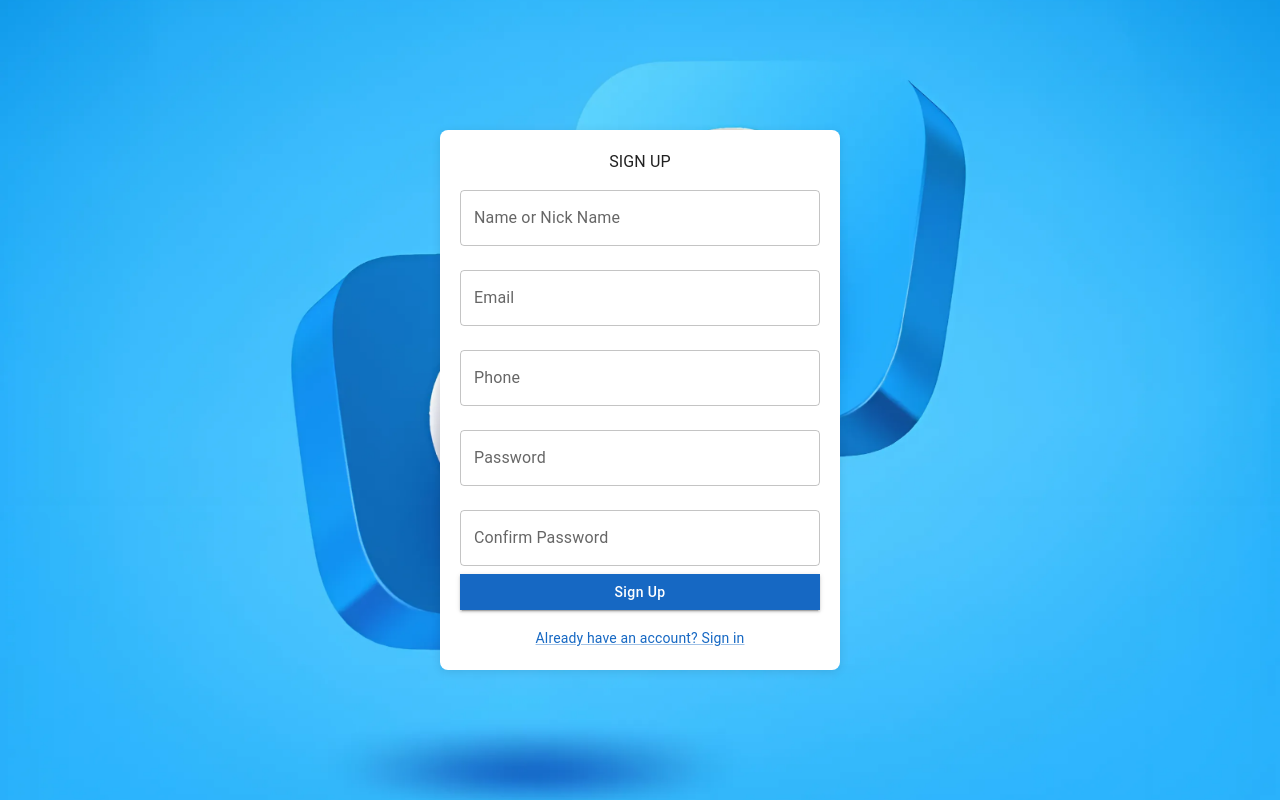
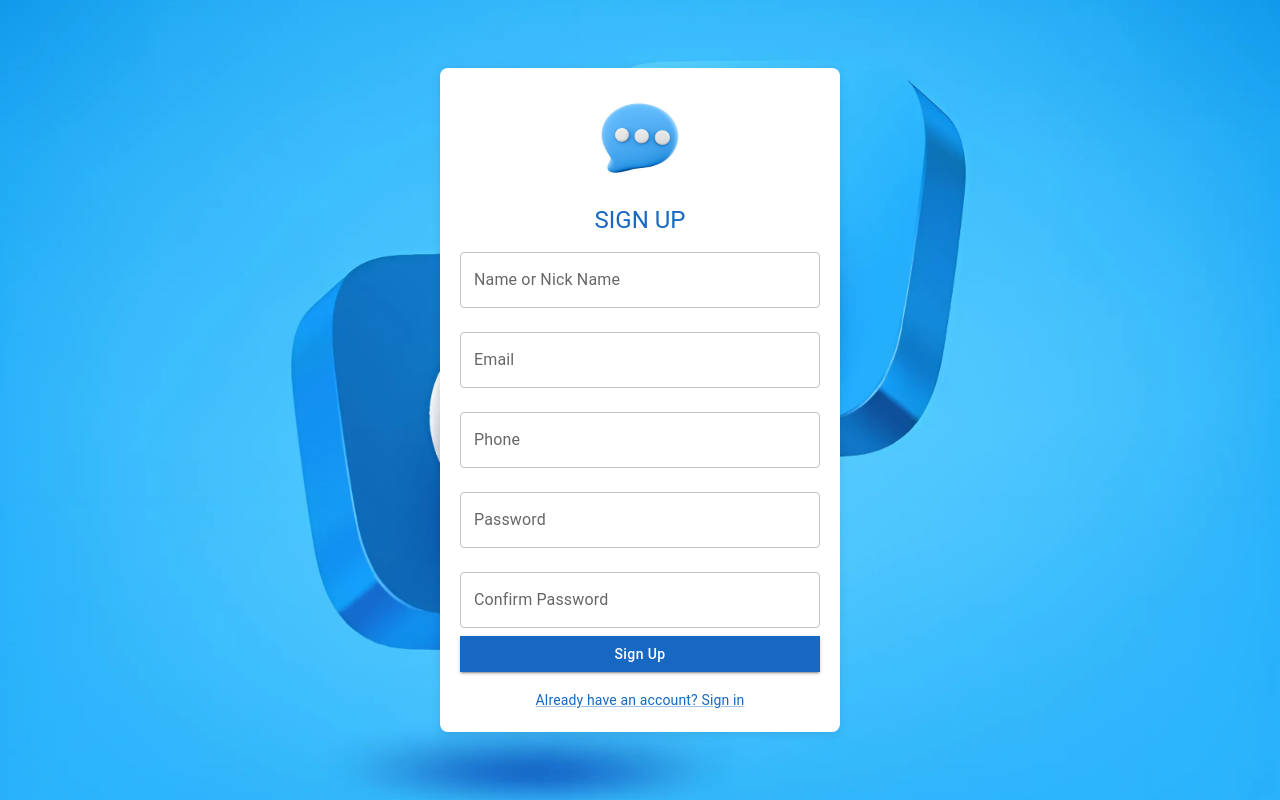
Before and after one commit to LoiDo-A5/discover-our-story-chat-frontend, a Next.js app: page /signup in a window 1280 px wide. Built offline with nearby package versions, Linux system fonts and the light colour scheme.

Commit message:
fix icon sign up

```diff
--- a/src/pages/signup.tsx
+++ b/src/pages/signup.tsx
@@ -7,6 +7,8 @@ import { useRouter } from "next/router";
 import Routes from "../utils/Route";
 import { ToastTopHelper } from "@/utils/utils";
 import useStyles from "../styles/sign-up/useSignUpStyle";
+import Logo from "../images/logo.png";
+import Image from "next/image";
 
 interface SignupFormProps { }
 
@@ -83,7 +85,10 @@ const SignupForm: React.FC<SignupFormProps> = () => {
   return (
     <div className={classes.background}>
       <form className={classes.form} onSubmit={handleSubmit}>
-        <Typography className={classes.title}>SIGN UP</Typography>
+        <div className={classes.logoContainer}>
+          <Image src={Logo} alt="Logo" className={classes.logo} />
+        </div>
+        <Typography component="h1" variant="h5" className={classes.title} >SIGN UP</Typography>
         <TextField
           label="Name or Nick Name"
           fullWidth
--- a/src/styles/sign-up/useSignUpStyle.js
+++ b/src/styles/sign-up/useSignUpStyle.js
@@ -1,12 +1,13 @@
 import { makeStyles } from "@mui/styles";
 import backgroundImage from "../../images/background.png";
+import Colors from "../../configs/Colors";
 
 const useStyles = makeStyles((theme) => ({
   background: {
-    display: 'flex',
-    flexDirection: 'column',
-    justifyContent: 'center',
-    alignItems: 'center',
+    display: "flex",
+    flexDirection: "column",
+    justifyContent: "center",
+    alignItems: "center",
     minHeight: "100vh",
     backgroundImage: `url(${backgroundImage.src})`,
     backgroundSize: "cover",
@@ -15,27 +16,35 @@ const useStyles = makeStyles((theme) => ({
     width: "100%",
   },
   form: {
-    width: '100%',
-    maxWidth: '400px',
-    padding: '20px',
-    borderRadius: '8px',
-    backgroundColor: '#fff',
-    boxShadow: '0 2px 10px rgba(0,0,0,0.1)',
+    width: "100%",
+    maxWidth: "400px",
+    padding: "20px",
+    borderRadius: "8px",
+    backgroundColor: "#fff",
+    boxShadow: "0 2px 10px rgba(0,0,0,0.1)",
   },
   title: {
-    marginBottom: theme.spacing(2),
-    textAlign: 'center',
-    fontSize: '24px',
-    fontWeight: 'bold',
+    margin: theme.spacing(1),
+    color: Colors.Blue19,
+    textAlign: "center",
   },
   submitButton: {
     marginTop: theme.spacing(2),
   },
   signupLink: {
     marginTop: theme.spacing(2),
-    textAlign: 'center',
-    cursor: 'pointer',
+    textAlign: "center",
+    cursor: "pointer",
     color: theme.palette.primary.main,
+  },
+  logoContainer: {
+    display: "flex",
+    justifyContent: "center",
+    marginBottom: theme.spacing(2),
+  },
+  logo: {
+    width: "100px",
+    height: "100px",
   },
 }));
 
```
